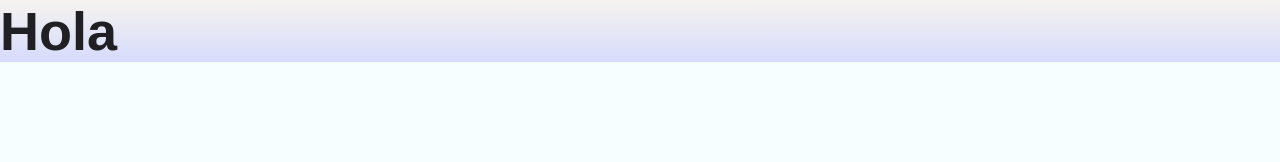
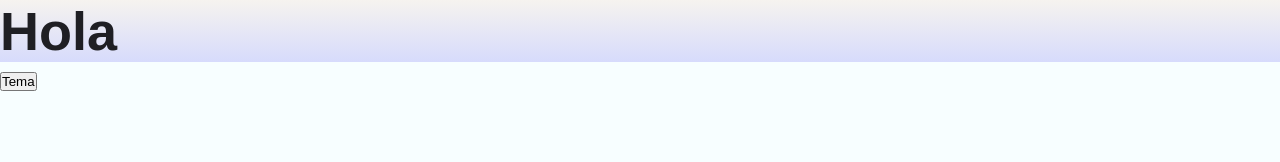
Before and after one commit to thezeivier/Fangel2, a React (Create React App) app: page / in a window 1280 px wide. Shown: the top 162 px of the page. Built offline with nearby package versions, Linux system fonts and the light colour scheme.

Commit message:
tema funcional y testeable

```diff
--- a/src/App.js
+++ b/src/App.js
@@ -1,20 +1,41 @@
-import logo from './logo.svg';
+import React, {useState, useEffect} from 'react'
 import GlobalStyles from './themes/GlobalStyles'
-import styled from 'styled-components'
+import styled, { ThemeProvider } from 'styled-components'
+import theme from './themes/Theme'
 import './App.css';
 
-function App() {
 const Prueba = styled.h1`
   background: ${props => props.theme.background};
   color: ${props => props.theme.textColor}
 `
+function App() {
 
+  const [mode, setMode] = useState("light")
+  useEffect(()=>{
+    if(localStorage.mode){
+      setMode(localStorage.getItem("mode"))
+    }else{
+      localStorage.setItem("mode","light")
+    }
+  },[])
+  const changeTheme = () =>{
+    if(localStorage.mode === "light"){
+      localStorage.setItem("mode", "dark")
+      setMode("dark")
+    }else{
+      localStorage.setItem("mode", "light")
+      setMode("light")
+    }
+  }
 
   return (
+    <ThemeProvider theme={theme(mode)}>
       <>
         <GlobalStyles/>
         <Prueba>Hola</Prueba>
+        <button onClick={changeTheme}>Tema</button>
       </>
+    </ThemeProvider>
   );
 }
 
--- a/src/index.js
+++ b/src/index.js
@@ -1,16 +1,12 @@
 import React from 'react';
 import ReactDOM from 'react-dom';
-import styled, { ThemeProvider } from 'styled-components'
-import theme from './themes/Theme'
 import './index.css';
 import App from './App';
 import reportWebVitals from './reportWebVitals';
 
 ReactDOM.render(
   <React.StrictMode>
-    <ThemeProvider theme={theme}>
       <App />
-    </ThemeProvider>
   </React.StrictMode>,
   document.getElementById('root')
 );
--- a/src/themes/Theme.js
+++ b/src/themes/Theme.js
@@ -1,12 +1,8 @@
 import {colors, fonts} from './assets/foundations'
 
-localStorage.setItem("mode", 0)
-
-const mode = localStorage.mode? (localStorage.mode === "1"? true: false) :false
-
-console.log(mode)
-
-const theme = {
+const theme = (type)=> {
+  const mode = type === "light"? false: true
+  return({
     /*constant colors*/
     colorAlert: colors.color.danger,
     colorSuccess: colors.color.green,
@@ -24,6 +20,8 @@ const theme = {
     primaryFont: fonts.primaryFont,
     secondaryFont: fonts.secondaryFont,
     weight: fonts.weight,
+
+  })
 }
 
 export default theme
```
Lines whose indentation alone changed are shown as unchanged.
